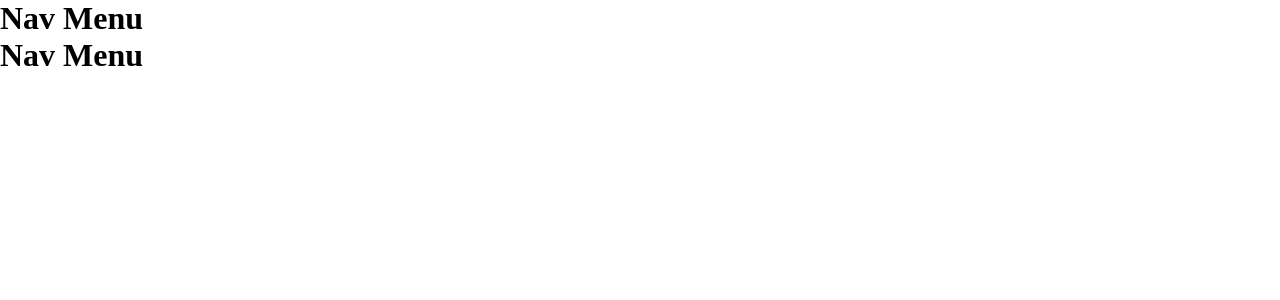
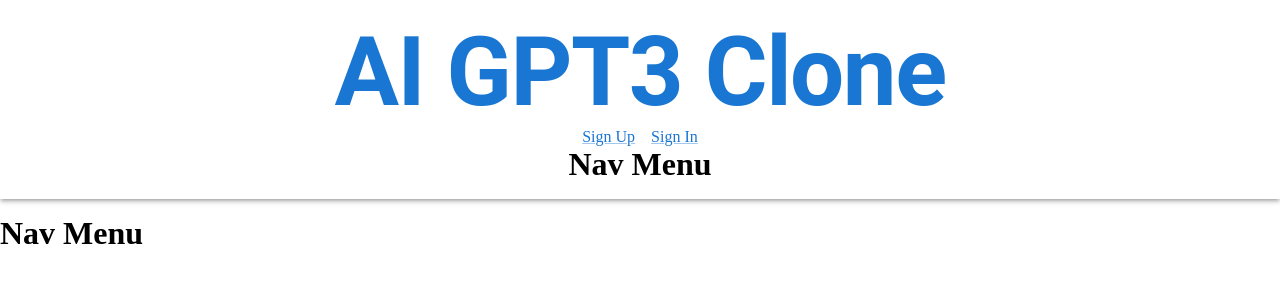
Before and after one commit to TauqeerAhmad5201/chat-gpt-clone, a React (Create React App) app in the folder client/: page / in a window 1280 px wide. Shown: the top 300 px of the page. Built offline with nearby package versions, Linux system fonts and the light colour scheme.

Commit message:
developed Navbar content with Box and heading

```diff
--- a/client/src/components/Navbar.js
+++ b/client/src/components/Navbar.js
@@ -1,9 +1,26 @@
-import React from 'react'
+import React from "react";
+import { Box, Link, Typography, useTheme } from "@mui/material";
 
 export default function Navbar() {
+  const theme = useTheme();
   return (
-    <div>
-      <h1>Nav Menu</h1>
-    </div>
-  )
+      <Box
+        width={"100%"}
+        backgroundColor = {theme.palette.background.alt}
+        p="1rem 6%"
+        textAlign={"center"}
+        sx={{ boxShadow: 3, mb: 2}}
+      >
+        <Typography variant="h1" color={"primary"} fontWeight="bold">
+          AI GPT3 Clone
+        </Typography>
+        <Link href="/register" p={1}>
+          Sign Up
+        </Link>
+        <Link href="/login" p={1}>
+          Sign In
+        </Link>
+        <h1>Nav Menu</h1>
+      </Box>
+  );
 }
```
